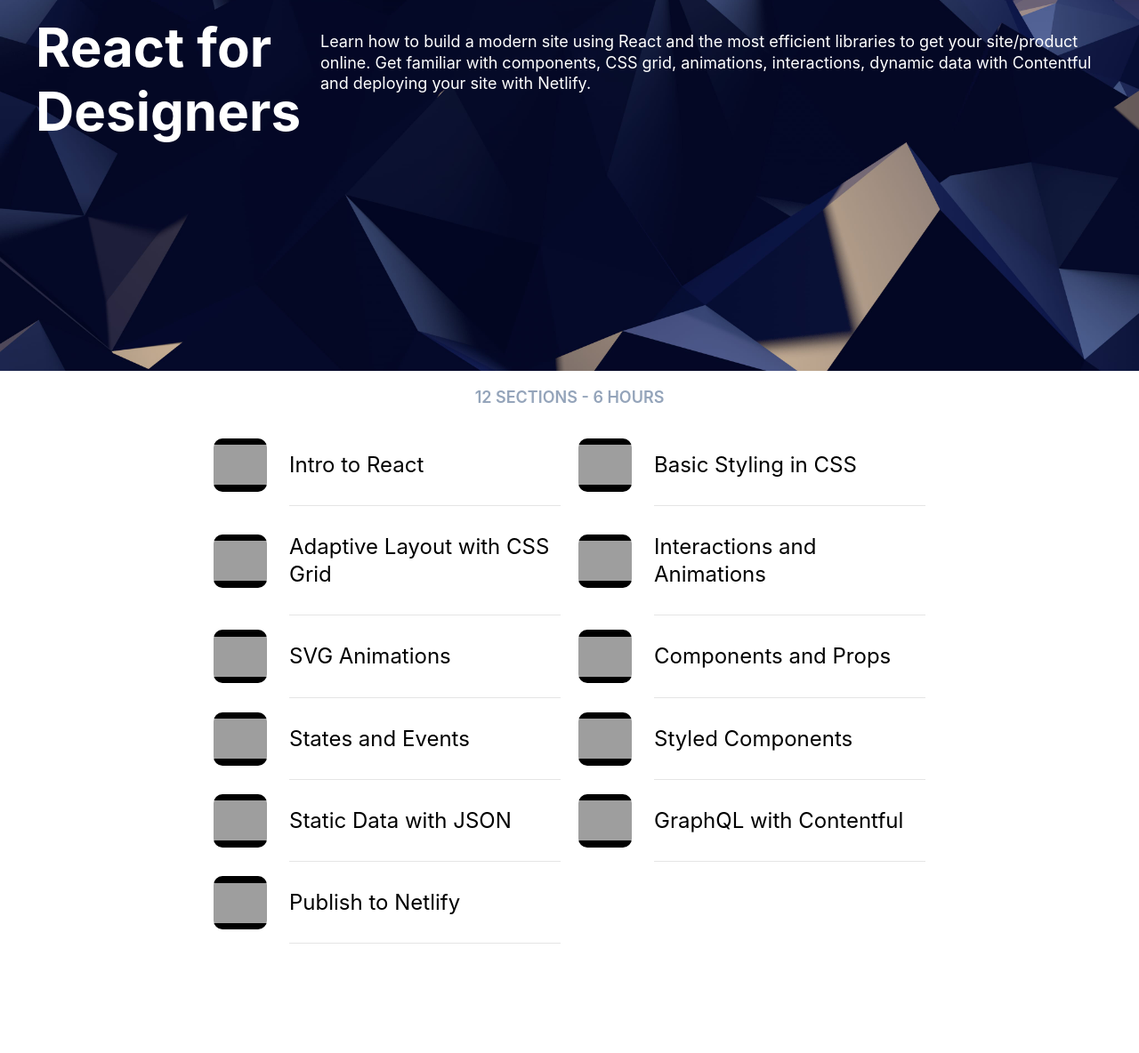
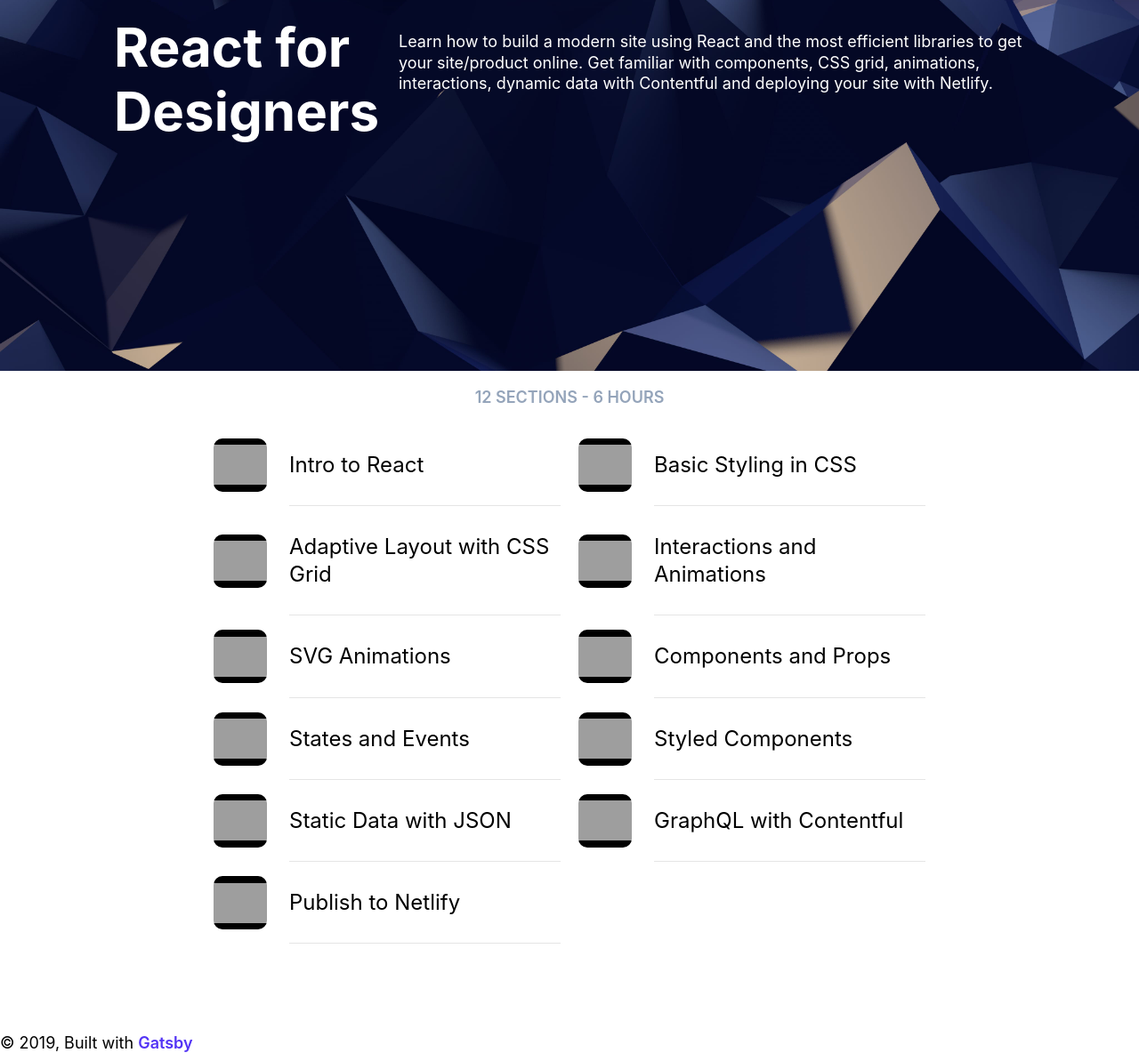
Before and after one commit to rvd2pwipwip/styledGatsby, a Gatsby site in the folder styledGatsbyApp02/: page / in a window 1280 px wide. Shown: the part 1975-3159 px from the top of the page at 89% size. Before the commit the page ends 3136 px from the top, so only its background shows below. Built offline with nearby package versions, Linux system fonts and the light colour scheme; Gatsby itself is replaced by a stand-in of ours; grey boxes are pictures that could not be loaded.

Commit message:
layout tweaks

```diff
--- a/styledGatsbyApp02/gatsby-config.js
+++ b/styledGatsbyApp02/gatsby-config.js
@@ -1,7 +1,8 @@
 module.exports = {
   siteMetadata: {
     title: `Design+Code 3`,
-    description: `Kick off your next, great Gatsby project with this default starter. This barebones starter ships with the main Gatsby configuration files you might need.`,
+    description: `Complete courses about the best tools and design systems. Prototype and build apps with React and Swift. 60 hours of video content and resource materials. No coding experience required.`,
+    keywords: `react course, react for designers, ios development, sketch app, swift app course, arkit 2, after effects, create sketch plugin`,
     author: `@gatsbyjs`
   },
   plugins: [
--- a/styledGatsbyApp02/src/components/Section.jsx
+++ b/styledGatsbyApp02/src/components/Section.jsx
@@ -1,6 +1,7 @@
 import React from "react";
 import styled from "styled-components";
 import Wave from "./Wave";
+import devices from "./../helpers/devices";
 
 const SectionGroup = styled.div`
   background: url(${props => props.image});
@@ -10,7 +11,7 @@ const SectionGroup = styled.div`
   grid-template-rows: 300px auto;
   grid-gap: 20px;
   position: relative;
-  @media (max-width: 720px) {
+  @media ${devices.tablet} {
     height: 820px;
   }
 `;
@@ -24,10 +25,14 @@ const SectionLogo = styled.img`
 const SectionTitleGroup = styled.div`
   display: grid;
   grid-template-columns: 300px auto;
-  margin: 0 40px;
+  max-width: 1024px;
+  margin: 0 auto;
   grid-gap: 20px;
   grid-template-rows: auto 100%;
-  @media (max-width: 720px) {
+  @media ${devices.laptop} {
+    margin: 0 50px;
+  }
+  @media ${devices.tablet} {
     grid-template-columns: 1fr;
   }
 `;
@@ -37,7 +42,7 @@ const SectionTitle = styled.h3`
   font-size: 60px;
   margin: 0;
   line-height: 1.2;
-  @media (max-width: 720px) {
+  @media ${devices.tablet} {
     font-size: 40px;
   }
 `;
--- a/styledGatsbyApp02/src/components/layout.js
+++ b/styledGatsbyApp02/src/components/layout.js
@@ -21,11 +21,11 @@ const Layout = ({ children }) => (
         <Header siteTitle={data.site.siteMetadata.title} />
         <div>
           <main>{children}</main>
-          {/* <footer>
+          <footer>
             © {new Date().getFullYear()}, Built with
             {` `}
             <a href="https://www.gatsbyjs.org">Gatsby</a>
-          </footer> */}
+          </footer>
         </div>
       </>
     )}
--- a/styledGatsbyApp02/src/pages/index.js
+++ b/styledGatsbyApp02/src/pages/index.js
@@ -113,7 +113,10 @@ const WaveBottom = styled.div`
   left: 0;
 `;
 
-const Cards = styled.div``;
+const Cards = styled.div`
+  margin: 0 auto;
+  max-width: 1440px;
+`;
 
 const CardsSummary = styled.h2`
   margin: 50px 20px;
@@ -130,10 +133,14 @@ const CardsSummary = styled.h2`
 
 const CardGroup = styled.div`
   display: grid;
+
   margin: 50px 40px 100px;
-  grid-template-columns: repeat(3, 1fr);
+  grid-template-columns: repeat(4, 1fr);
   grid-gap: 40px;
   justify-items: center;
+  @media ${devices.laptopL} {
+    grid-template-columns: repeat(3, 1fr);
+  }
   @media ${devices.laptop} {
     grid-template-columns: repeat(2, 1fr);
   }
```
